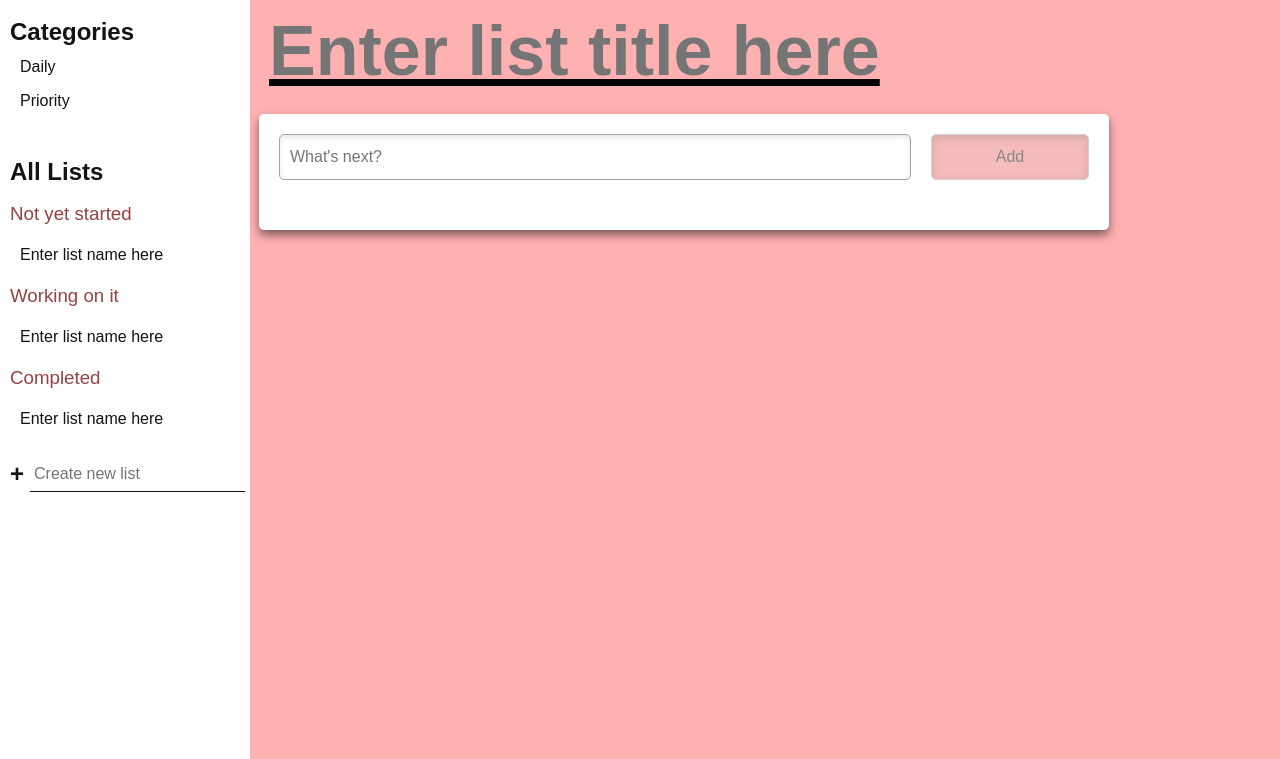
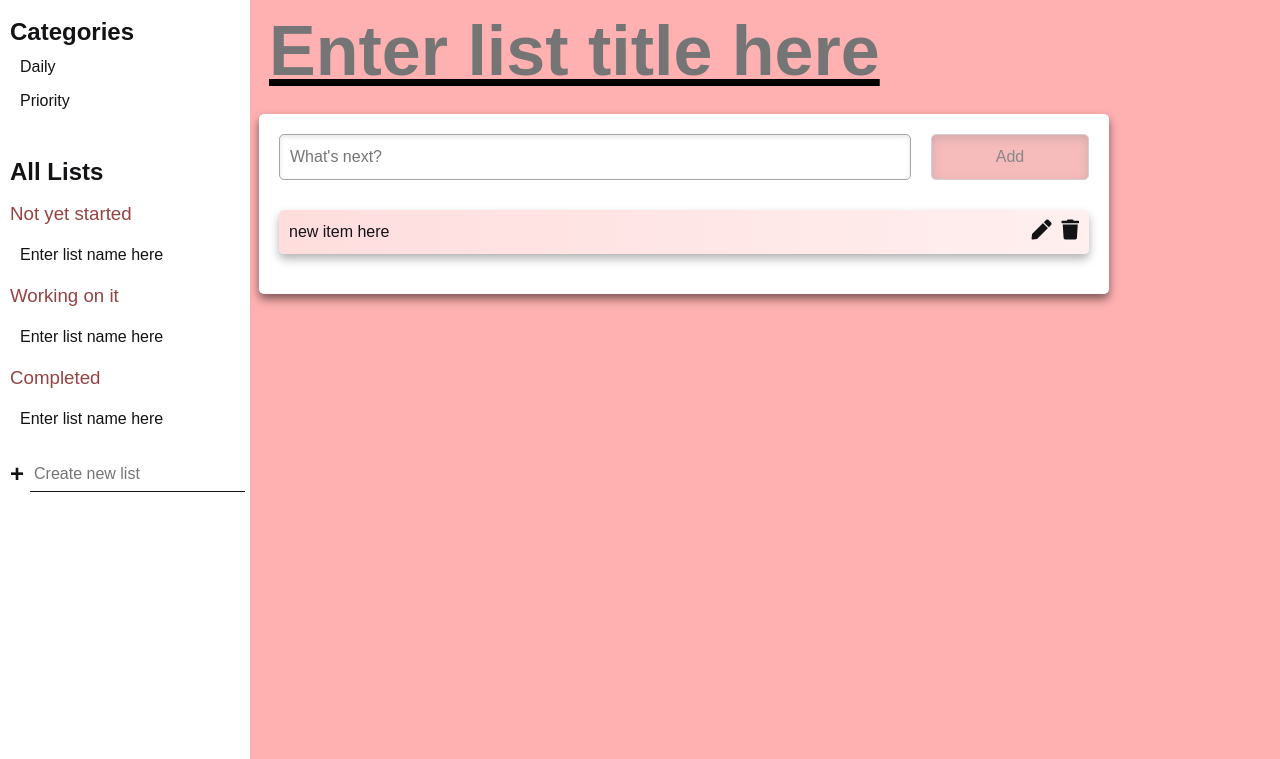
Before and after one commit to imd1005-web-development-winter-2023/assignment-03-marissecharette, a plain HTML site: page index.html in a window 1280 px wide. Shown: the part 41-800 px from the top of the page. Drawn offline with Linux system fonts and the light colour scheme; a web font is replaced by a local one.

Commit message:
Update index.html

```diff
--- a/index.html
+++ b/index.html
@@ -74,9 +74,8 @@
         </div>
 
         <div class="tasks">
-          <!-- <div class="item">
+          <div class="item">
             <div class="checkbox-item">
-            <input type="checkbox" />
             <label class="checkmark" for="checkbox">new item here</label>
             </div>
             <div class="item-button">
@@ -88,7 +87,7 @@
               </div>
             </div>
           </div>
-        </div> -->
+        </div>
       </div>
     </main>
   </section>
```
